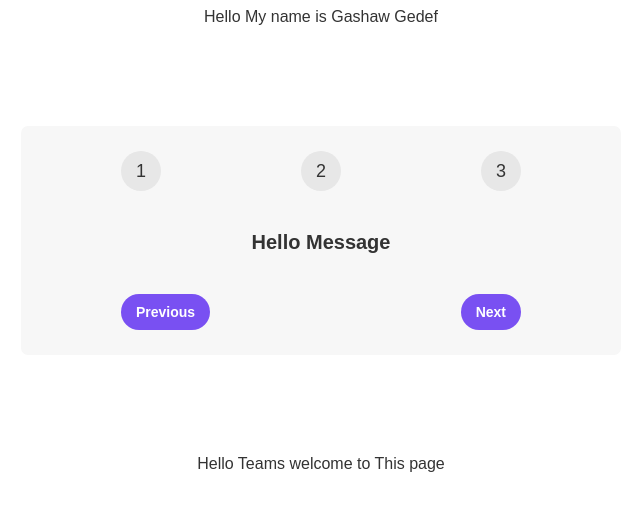
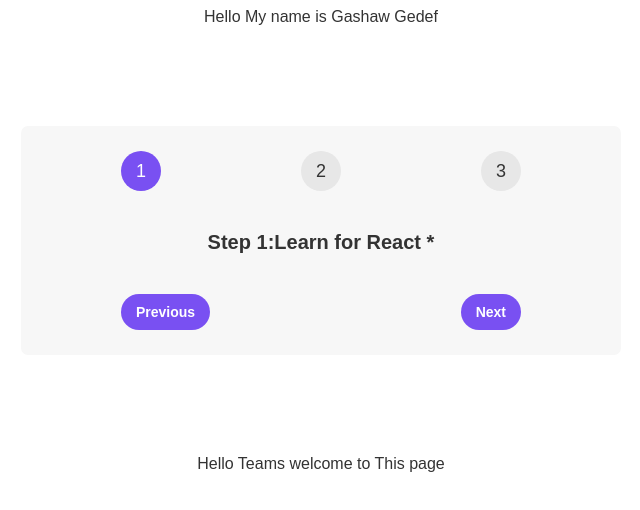
Before and after one commit to gashawgedef/react-states-and-events, a React (Create React App) app in the folder state-and-events/: page / in a window 1280 px wide. Shown: the top 510 px of the page, without its empty margins (319-959 px from the left). Built offline with nearby package versions, Linux system fonts and the light colour scheme.

Commit message:
commit message

```diff
--- a/state-and-events/src/Example.js
+++ b/state-and-events/src/Example.js
@@ -1,15 +1,22 @@
 import React, { Component } from 'react'
 
+const message=[
+  "Learn for React *",
+  "Apply for jobs",
+  "Invest your new income"
+]
 export class Example extends Component {
+
   render() {
+    const step=1;
     return (
       <div className='steps'>
         <div className='numbers'>
-          <div>1</div>
+          <div className='active'>1</div>
           <div>2</div>
           <div>3</div>
         </div>
-        <p className='message'>Hello Message</p>
+        <p className='message'>Step {step}:{message[step-1]}</p>
         <div className='buttons'>
           <button style={{backgroundColor:'#7950f2',color:'#fff'}}>Previous</button>
           <button style={{backgroundColor:'#7950f2',color:'#fff'}}>Next</button>
```
